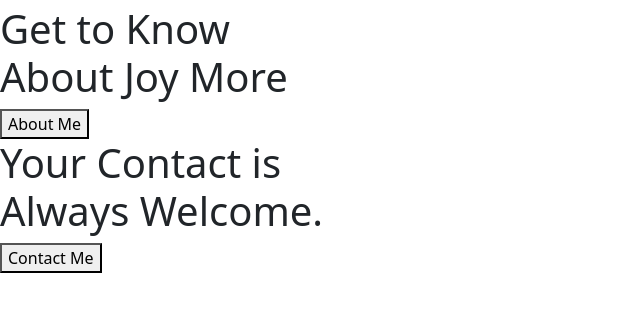
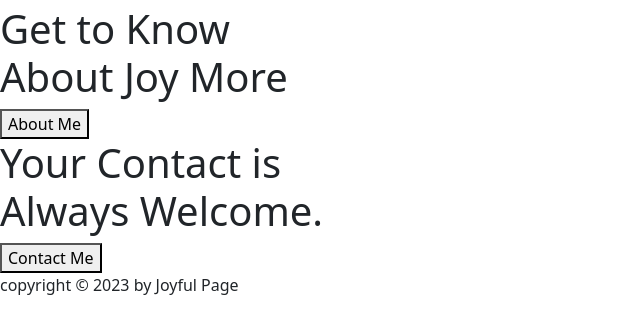
Before and after one commit to park0600/portfolio, a plain HTML site: page index.html in a window 1280 px wide. Shown: the part 247-580 px from the top of the page, without its empty margins (0-640 px from the left). Drawn offline with nearby package versions, Linux system fonts and the light colour scheme.

Commit message:
add footer html

```diff
--- a/index.html
+++ b/index.html
@@ -46,5 +46,9 @@
 
 
 <!-- footer: copyright, download link, sns link -->
+<footer>
+    <p class="copyright">copyright &copy; 2023 by Joyful Page</p>
+    <div class="footer-contact"></div>
+</footer>
 </body>
 </html>
```
